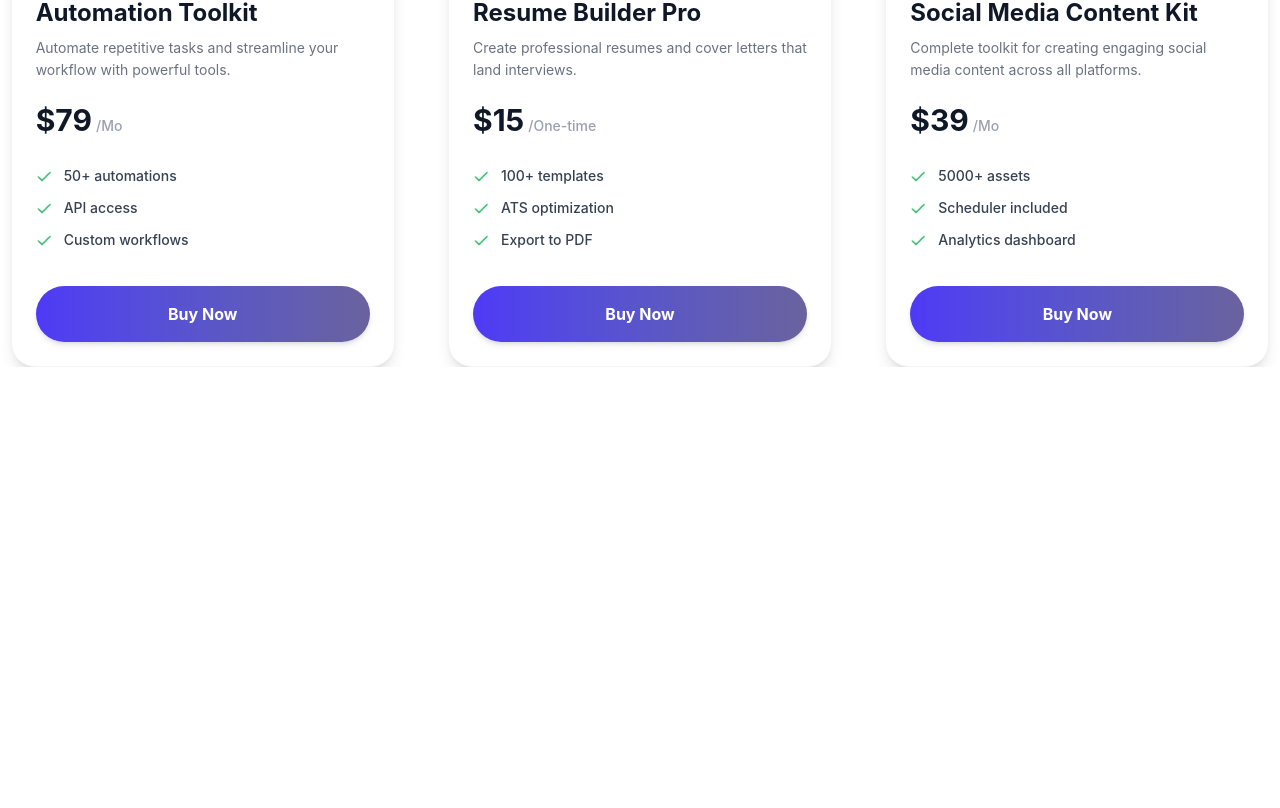
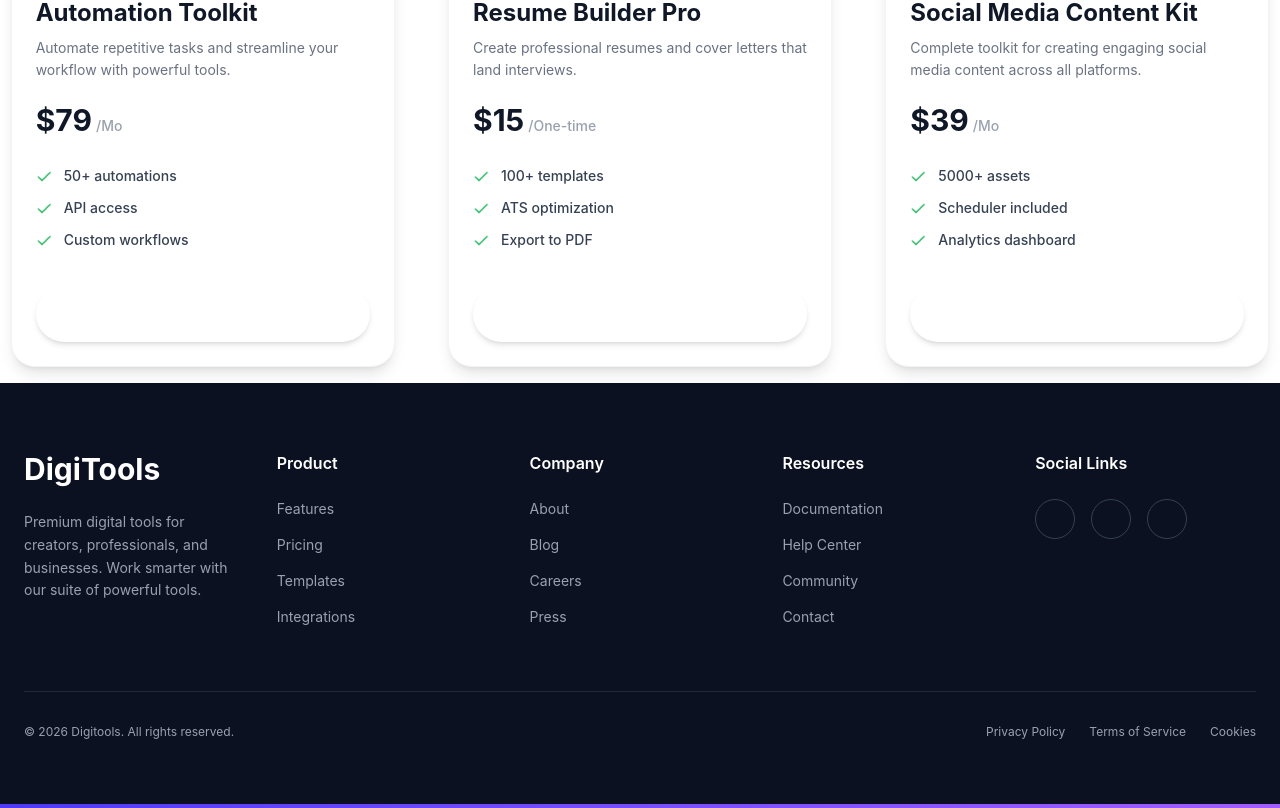
Before and after one commit to Omi-Das/dev-tool, a React (Vite) app: page / in a window 1280 px wide. Shown: the part 1932-2740 px from the top of the page. Before the commit the page ends 2299 px from the top, so only its background shows below. Built offline with nearby package versions, Linux system fonts and the light colour scheme.

Commit message:
Footer and Carts added

```diff
--- a/src/App.jsx
+++ b/src/App.jsx
@@ -7,6 +7,7 @@
 import { useState } from 'react'
 import Artists from './Artists'
 import Carts from './Carts'
+import Footer from './Footer'
 
 const getProducts = async () => {
   const res = await fetch("/cart.json");
@@ -19,7 +20,7 @@
  const [carts,setCarts] = useState([]);
   return (
    <div>
- <Navbar></Navbar>
+ <Navbar carts={carts} setCarts={setCarts}></Navbar>
  <Section></Section>
  <Block></Block>
   <div>
@@ -32,7 +33,7 @@
         <input
           type="radio"
           name="my_tabs_1"
-          className="tab rounded-full w-40"
+          className= {`tab rounded-full w-40 ${activeTab === "product" ? "bg-gradient-to-r from-[#4f39f6] to-[#6a629e] text-white" : ""} `}
           aria-label="Products"
           onClick={()=>setactiveTab("product")}
             defaultChecked
@@ -40,7 +41,7 @@
         <input
           type="radio"
           name="my_tabs_1"
-          className="tab rounded-full w-40"
+          className={`tab rounded-full w-40 ${activeTab === "cart" ? "bg-gradient-to-r from-[#4f39f6] to-[#6a629e] text-white" : ""} `}
           aria-label={`Cart (${carts.length})`}
           onClick={()=>setactiveTab("cart")}
         />
@@ -53,6 +54,7 @@
     activeTab === "cart" &&
     <Carts carts={carts} setCarts={setCarts}></Carts>
   }
+  <Footer></Footer>
    </div>
   )
 }
--- a/src/Artist.jsx
+++ b/src/Artist.jsx
@@ -1,6 +1,14 @@
-import React from 'react';
+import React, { use, useState } from 'react';
 import checkPng from './assets/Check.png'
-const Artist = ({ product }) => {
+const Artist = ({ product, carts, setCarts }) => {
+    const [isAdded, setIsAdded] = useState(false);
+    const handleAddToCart = () => {
+        if (!isAdded) {
+            setCarts([...carts, product]);
+            setIsAdded(true);
+        }
+
+    }
     return (
         <div>
              <div className="card w-full max-w-sm bg-white border border-gray-100 shadow-lg p-6 rounded-3xl relative flex flex-col gap-1 justify-between mx-auto w-[380px] h-[400]">
@@ -46,8 +54,8 @@
       </ul>
 
       {/* Buy Now Button */}
-      <button className="w-full bg-gradient-to-r from-[#4f39f6] to-[#6a629e] hover:bg-[#5229d6] text-white font-bold py-4 rounded-full transition-all duration-300 shadow-md active:scale-95">
-        Buy Now
+      <button  onClick={handleAddToCart} className="w-full c hover:bg-[#5229d6] text-white font-bold py-4 rounded-full transition-all duration-300 shadow-md active:scale-95">
+       { isAdded ? "Added to Cart" : "Buy Now"}
       </button>
     </div>
         </div>
--- a/src/Artists.jsx
+++ b/src/Artists.jsx
@@ -1,14 +1,14 @@
 import React, { use } from 'react';
 import Artist from './Artist';
 
-const Artists = ({productPromise}) => {
+const Artists = ({productPromise, carts, setCarts}) => {
     const products = use(productPromise);
     return (
         <div>
             {/* <p>Omi Das</p> */}
             <div className='grid grid-cols-1 md:grid-cols-2 lg:grid-cols-3 gap-8 justify-between mt-6'>
                 {
-                    products.map(product => <Artist key={product.id} product={product}></Artist>)
+                    products.map(product => <Artist key={product.id} product={product} carts={carts} setCarts={setCarts}></Artist>)
                 }
             </div>
         </div>
--- a/src/Carts.jsx
+++ b/src/Carts.jsx
@@ -1,10 +1,49 @@
 import React from 'react';
+import shoppingCartPng from './assets/shopping-cart.png'
 
-const Carts = () => {
+const Carts = ({ carts, setCarts }) => {
+
     return (
-        <div>
-            {/* <h1>Hi</h1> */}
+        <div className="p-10 max-w-7xl mx-auto">
+            <h1 className="text-2xl font-bold">Your Cart</h1>
 
+            {carts.length === 0 ? (
+                // <img src={shoppingCartPng} alt="Shopping Cart" />
+                <p className="text-center text-2xl p-5">Cart is empty</p>
+            ) : (
+                <>
+                    <div className="space-y-5 mt-4">
+                        {carts.map((item) => (
+                            <div className="flex items-center justify-between border rounded-lg p-3" key={item.id}>
+                                <div className="flex items-center gap-2">
+                                    <img className="h-20 w-20 object-contain" src={item.image} alt={item.title} />
+                                    <h2 className="text-xl font-bold">{item.title}</h2>
+                                </div>
+
+                                <div className="flex gap-10">
+                                    <div className="text-3xl font-bold">${item.price}</div>
+                                    <button
+                                        className="btn rounded-full text-red-500"
+                                    >
+                                        Remove
+                                    </button>
+                                </div>
+                            </div>
+                        ))}
+                    </div>
+
+                    <div className="flex justify-between align-items text-[#627382] p-5 mt-5  text-xl font-bold">
+                        <div>Total</div>
+                        <div>0</div>
+                    </div>
+
+                    <button
+                        className="btn w-full mt-5 bg-gradient-to-r from-[#4f39f6] to-[#6a629e] text-white text-2xl rounded-full"
+                    >
+                        Proceed to Checkout
+                    </button>
+                </>
+            )}
         </div>
     );
 };
--- /dev/null
+++ b/src/Footer.jsx
@@ -0,0 +1,92 @@
+import React from 'react';
+
+const Footer = () => {
+    return (
+        <div >
+             <footer className="bg-[#0B1120] text-gray-400 ">
+      <div className="h-[4px] w-full mt-4"></div>
+
+      <div className="max-w-7xl mx-auto px-6 py-16">
+        <div className="grid grid-cols-1 md:grid-cols-2 lg:grid-cols-5 gap-12 lg:gap-8">
+
+          {/* Brand and Description */}
+          <div className="lg:col-span-1">
+            <h2 className="text-white text-3xl font-bold mb-6">DigiTools</h2>
+            <p className="text-sm leading-relaxed max-w-xs">
+              Premium digital tools for creators, professionals, and businesses.
+              Work smarter with our suite of powerful tools.
+            </p>
+          </div>
+
+          {/* Product Links */}
+          <div>
+            <h3 className="text-white font-semibold mb-6">Product</h3>
+            <ul className="space-y-4 text-sm">
+              <li><a href="#" className="hover:text-white transition">Features</a></li>
+              <li><a href="#" className="hover:text-white transition">Pricing</a></li>
+              <li><a href="#" className="hover:text-white transition">Templates</a></li>
+              <li><a href="#" className="hover:text-white transition">Integrations</a></li>
+            </ul>
+          </div>
+
+          {/* Company Links */}
+          <div>
+            <h3 className="text-white font-semibold mb-6">Company</h3>
+            <ul className="space-y-4 text-sm">
+              <li><a href="#" className="hover:text-white transition">About</a></li>
+              <li><a href="#" className="hover:text-white transition">Blog</a></li>
+              <li><a href="#" className="hover:text-white transition">Careers</a></li>
+              <li><a href="#" className="hover:text-white transition">Press</a></li>
+            </ul>
+          </div>
+
+          {/* Resources Links */}
+          <div>
+            <h3 className="text-white font-semibold mb-6">Resources</h3>
+            <ul className="space-y-4 text-sm">
+              <li><a href="#" className="hover:text-white transition">Documentation</a></li>
+              <li><a href="#" className="hover:text-white transition">Help Center</a></li>
+              <li><a href="#" className="hover:text-white transition">Community</a></li>
+              <li><a href="#" className="hover:text-white transition">Contact</a></li>
+            </ul>
+          </div>
+
+          {/* Social Links */}
+          <div>
+            <h3 className="text-white font-semibold mb-6">Social Links</h3>
+            <div className="flex gap-4">
+              {/* Instagram */}
+              <div className="w-10 h-10 rounded-full border border-gray-700 flex items-center justify-center hover:bg-gray-800 cursor-pointer transition">
+                <i className="fa-brands fa-instagram text-white"></i>
+              </div>
+              {/* Facebook */}
+              <div className="w-10 h-10 rounded-full border border-gray-700 flex items-center justify-center hover:bg-gray-800 cursor-pointer transition">
+                <i className="fa-brands fa-facebook-f text-white"></i>
+              </div>
+              {/* Twitter */}
+              <div className="w-10 h-10 rounded-full border border-gray-700 flex items-center justify-center hover:bg-gray-800 cursor-pointer transition">
+                <span className="text-white font-bold text-lg"></span>
+              </div>
+            </div>
+          </div>
+        </div>
+
+        {/* Bottom Footer Section */}
+        <div className="mt-16 pt-8 border-t border-gray-800 flex flex-col md:flex-row justify-between items-center gap-4 text-xs">
+          <p>© 2026 Digitools. All rights reserved.</p>
+          <div className="flex gap-6">
+            <a href="#" className="hover:text-white transition">Privacy Policy</a>
+            <a href="#" className="hover:text-white transition">Terms of Service</a>
+            <a href="#" className="hover:text-white transition">Cookies</a>
+          </div>
+        </div>
+      </div>
+
+      {/* Bottom Glowing Border */}
+      <div className="h-[4px] w-full bg-gradient-to-r from-[#4F39F6] to-[#A05CFF]"></div>
+    </footer>
+        </div>
+    );
+};
+
+export default Footer;
--- a/src/Navbar.jsx
+++ b/src/Navbar.jsx
@@ -1,6 +1,6 @@
 import React from 'react';
 import shoppingCart from './assets/shopping-cart.png';
-const Navbar = () => {
+const Navbar = ({ carts, setCarts }) => {
     return (
     //   <div className="w-[800px]">
     //       <div className='text-center text-white bg-amber-700'>
@@ -33,7 +33,7 @@
     {/* shopping cart image jate chutu boro na hoi soman rakhlam
      */}
         <img src={shoppingCart} alt="shoppingCart" className="w-6 h-6" />
-           <span class="badge badge-sm indicator-item">0</span>
+           <span class="badge badge-sm indicator-item bg-red-500 text-white rounded-full">{carts.length}</span>
       </div>
     </div>
   </div>
@@ -51,7 +51,6 @@
 
 </div>
 
-
     );
 };
 
```
